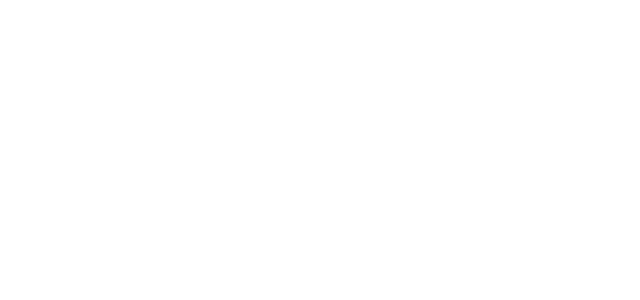
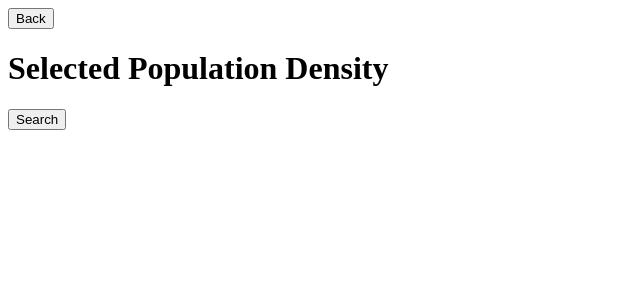
Before and after one commit to AmeliaRabanillo/axpo-frontend-challenge, a React (Create React App) app: page / in a window 1280 px wide. Both pictures are taken after a click on the button "Population density". Shown: the top 300 px of the page, without its empty margins (0-640 px from the left). Built offline with nearby package versions, Linux system fonts and the light colour scheme.

Commit message:
Added table page

```diff
--- a/src/App.tsx
+++ b/src/App.tsx
@@ -1,14 +1,18 @@
 import React from 'react';
 import {Route, Routes} from "react-router-dom";
 import StartHeader from "./pages/start-page";
+import DataTablePage from "./pages/data-table-page";
+import {RoutesEnum, SearchType} from "./utils/constants";
 
 function App() {
     return (
         <div className="App">
             <Routes>
-                <Route path="/" element={<StartHeader/>}/>
-                <Route path="/population_density" element={<div></div>}/>
-                <Route path="/drone_restriction" element={<div></div>}/>
+                <Route path={RoutesEnum.START_PAGE} element={<StartHeader/>}/>
+                <Route path={RoutesEnum.POPULATION_DENSITY_TABLE_PAGE}
+                       element={<DataTablePage type={SearchType.POPULATION_DENSITY}/>}/>
+                <Route path={RoutesEnum.DRONE_RESTRICTION_TABLE_PAGE}
+                       element={<DataTablePage type={SearchType.DRONE_RESTRICTION}/>}/>
             </Routes>
         </div>
     );
--- /dev/null
+++ b/src/pages/data-table-page.tsx
@@ -0,0 +1,27 @@
+import {useNavigate} from "react-router-dom";
+import * as React from 'react';
+import {SearchType} from "../utils/constants";
+
+export type tableProps = {
+    type: SearchType,
+}
+
+const DataTablePage = (props: tableProps) => {
+    const {type} = props;
+    const navigate = useNavigate();
+
+    const handleClick = () => {
+        console.log('clicked!!!')
+    }
+
+    return (
+        <div>
+            <button onClick={() => navigate('/')}>Back</button>
+            <h1>Selected {type}</h1>
+
+            <button onClick={handleClick}>Search</button>
+        </div>
+    );
+}
+
+export default DataTablePage;
--- /dev/null
+++ b/src/utils/constants.ts
@@ -0,0 +1,15 @@
+enum SearchType {
+    POPULATION_DENSITY = 'Population Density',
+    DRONE_RESTRICTION = 'Drone Restrictions',
+}
+
+enum RoutesEnum {
+    START_PAGE = '/',
+    POPULATION_DENSITY_TABLE_PAGE = '/population_density',
+    DRONE_RESTRICTION_TABLE_PAGE = '/drone_restriction',
+}
+
+export {
+    SearchType,
+    RoutesEnum,
+}
```
